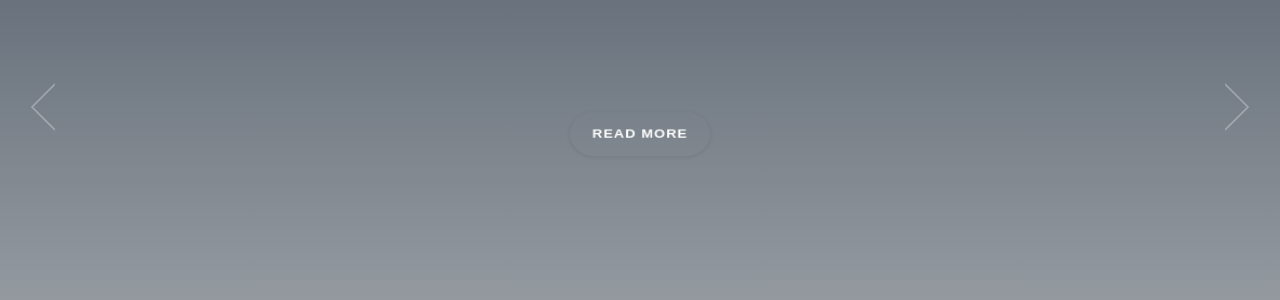
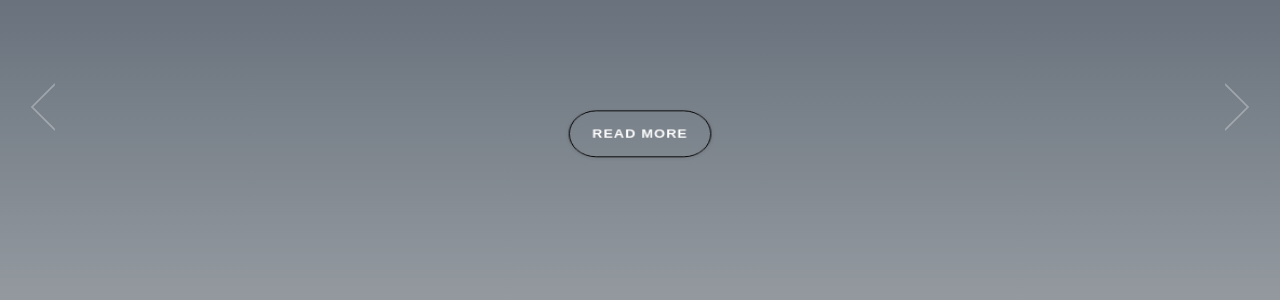
Before and after one commit to psstEdu/PSST, a Jekyll site: the page built from index.md, in a window 1280 px wide. Shown: the part 343-643 px from the top of the page. Built offline with Jekyll 4.4.1, drawn with Linux system fonts in a browser that asks for light colours.

Commit message:
Update style.html

```diff
--- a/_includes/style.html
+++ b/_includes/style.html
@@ -62,7 +62,7 @@ Main components
   padding: 1.4em 1.6em;
   margin-bottom: 2em;
   border-radius: 50em;
-  border: 0 solid #000;
+  border: 1px solid #000;
   color: #ffffff;
   font-weight: bold;
   font-size: 1.3rem;
```
